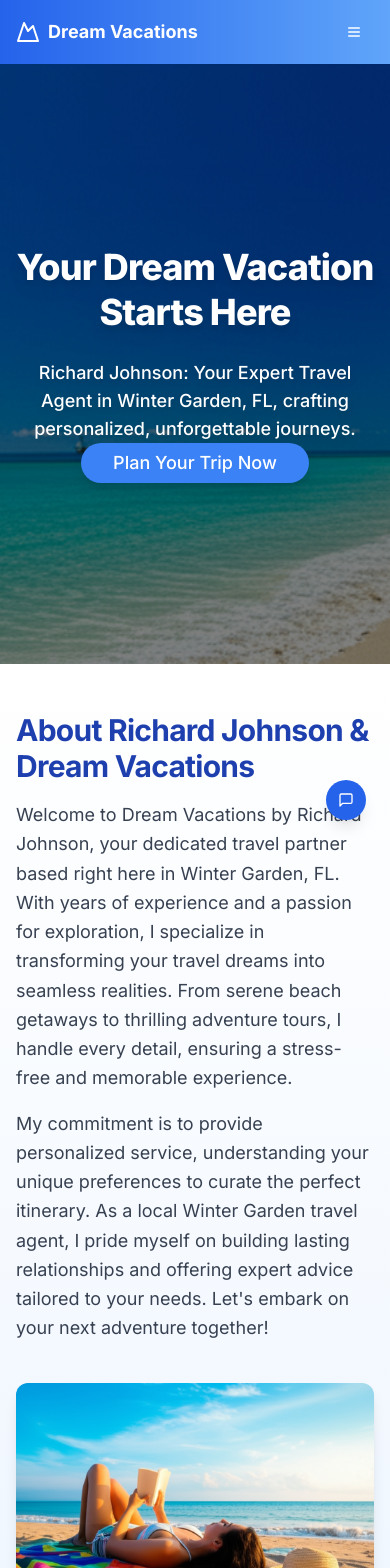
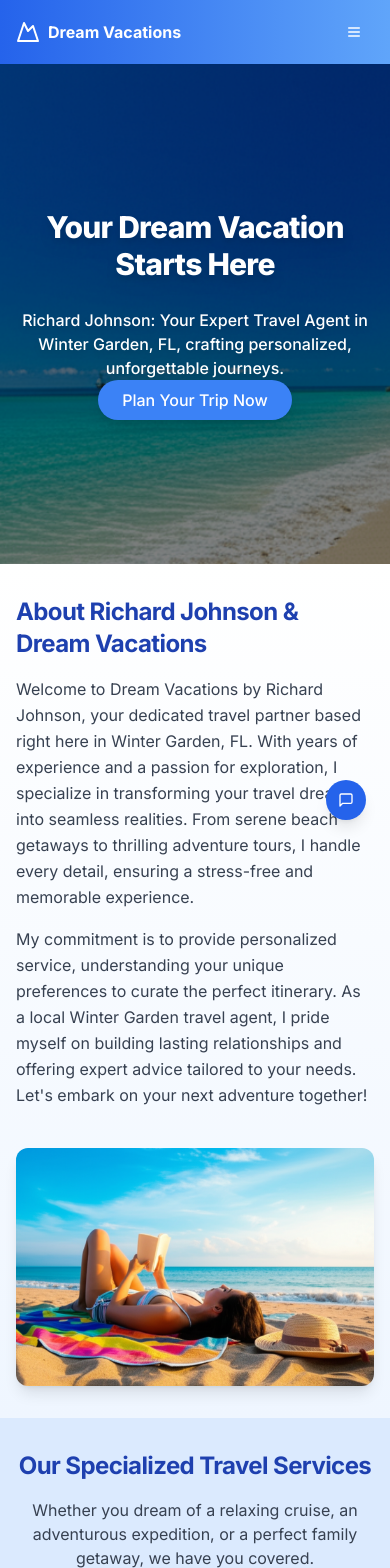
Before and after one commit to rpj777/rpj-dream-vacations-wglp, a Next.js app: page / in a window 390 px wide. Shown: the top 1568 px of the page. Built offline with nearby package versions, Linux system fonts and the light colour scheme.

Commit message:
feat: enhance mobile responsiveness for landing page
Optimize key components for mobile display and UX.

Co-authored-by: null <128954826+delpuma@users.noreply.github.com>

```diff
--- a/components/about-section.tsx
+++ b/components/about-section.tsx
@@ -2,20 +2,20 @@ import Image from "next/image"
 
 export function AboutSection() {
   return (
-    <section id="about" className="w-full py-12 md:py-24 lg:py-32 bg-gradient-to-b from-white to-blue-50">
+    <section id="about" className="w-full py-8 md:py-16 lg:py-32 bg-gradient-to-b from-white to-blue-50">
       <div className="container px-4 md:px-6">
         <div className="grid gap-10 lg:grid-cols-2 items-center">
           <div className="space-y-4">
-            <h2 className="text-3xl md:text-4xl lg:text-5xl font-bold tracking-tight text-blue-800">
+            <h2 className="text-2xl md:text-3xl lg:text-5xl font-bold tracking-tight text-blue-800">
               About Richard Johnson & Dream Vacations
             </h2>
-            <p className="text-lg text-gray-700 leading-relaxed">
+            <p className="text-base md:text-lg text-gray-700 leading-relaxed">
               Welcome to Dream Vacations by Richard Johnson, your dedicated travel partner based right here in Winter
               Garden, FL. With years of experience and a passion for exploration, I specialize in transforming your
               travel dreams into seamless realities. From serene beach getaways to thrilling adventure tours, I handle
               every detail, ensuring a stress-free and memorable experience.
             </p>
-            <p className="text-lg text-gray-700 leading-relaxed">
+            <p className="text-base md:text-lg text-gray-700 leading-relaxed">
               My commitment is to provide personalized service, understanding your unique preferences to curate the
               perfect itinerary. As a local Winter Garden travel agent, I pride myself on building lasting relationships
               and offering expert advice tailored to your needs. Let's embark on your next adventure together!
--- a/components/chatbot.tsx
+++ b/components/chatbot.tsx
@@ -52,7 +52,7 @@ export function Chatbot() {
       )}
 
       {isOpen && (
-        <Card className="fixed bottom-6 right-6 w-[calc(100%-2rem)] max-w-md h-[500px] flex flex-col shadow-2xl rounded-lg z-50 bg-white border border-blue-200">
+        <Card className="fixed bottom-6 right-6 w-[calc(100%-2rem)] max-w-sm sm:max-w-md h-[450px] sm:h-[500px] flex flex-col shadow-2xl rounded-lg z-50 bg-white border border-blue-200">
           <CardHeader className="flex flex-row items-center justify-between p-4 border-b bg-blue-600 text-white rounded-t-lg">
             <CardTitle className="text-lg font-semibold">Dream Vacations Chat</CardTitle>
             <Button
--- a/components/contact-form-section.tsx
+++ b/components/contact-form-section.tsx
@@ -45,13 +45,13 @@ export function ContactFormSection() {
   }
 
   return (
-    <section id="contact" className="w-full py-12 md:py-24 lg:py-32 bg-gradient-to-t from-white to-blue-50">
+    <section id="contact" className="w-full py-8 md:py-16 lg:py-32 bg-gradient-to-t from-white to-blue-50">
       <div className="container px-4 md:px-6 flex flex-col items-center">
         <div className="text-center space-y-4 mb-8">
-          <h2 className="text-3xl md:text-4xl lg:text-5xl font-bold tracking-tight text-blue-800">
+          <h2 className="text-2xl md:text-3xl lg:text-5xl font-bold tracking-tight text-blue-800">
             Ready to Plan Your Dream Vacation?
           </h2>
-          <p className="max-w-2xl mx-auto text-lg text-gray-700">
+          <p className="max-w-2xl mx-auto text-base md:text-lg text-gray-700">
             Contact Richard Johnson today for a personalized consultation. Let's make your travel dreams a reality!
           </p>
         </div>
@@ -108,7 +108,10 @@ export function ContactFormSection() {
                   rows={4}
                 />
               </div>
-              <Button type="submit" className="w-full bg-blue-600 hover:bg-blue-700 text-white text-lg py-3">
+              <Button
+                type="submit"
+                className="w-full bg-blue-600 hover:bg-blue-700 text-white text-base py-2 md:text-lg md:py-3"
+              >
                 Submit Inquiry
               </Button>
             </form>
--- a/components/footer.tsx
+++ b/components/footer.tsx
@@ -3,10 +3,10 @@ import { PhoneIcon, MailIcon, MapPinIcon } from "lucide-react"
 
 export function Footer() {
   return (
-    <footer className="bg-blue-800 text-white py-8 md:py-12">
-      <div className="container px-4 md:px-6 grid grid-cols-1 md:grid-cols-3 gap-8">
+    <footer className="bg-blue-800 text-white py-6 md:py-12">
+      <div className="container px-4 md:px-6 grid grid-cols-1 sm:grid-cols-2 md:grid-cols-3 gap-8">
         <div className="space-y-4">
-          <h3 className="text-xl font-bold">Dream Vacations</h3>
+          <h3 className="text-lg md:text-xl font-bold">Dream Vacations</h3>
           <p className="text-sm text-blue-200">
             Your trusted travel agent in Winter Garden, FL, crafting personalized dream vacations.
           </p>
@@ -16,7 +16,7 @@ export function Footer() {
           </div>
         </div>
         <div className="space-y-4">
-          <h3 className="text-xl font-bold">Quick Links</h3>
+          <h3 className="text-lg md:text-xl font-bold">Quick Links</h3>
           <nav className="flex flex-col space-y-2">
             <Link href="#" className="text-sm text-blue-200 hover:underline">
               Home
@@ -33,7 +33,7 @@ export function Footer() {
           </nav>
         </div>
         <div className="space-y-4">
-          <h3 className="text-xl font-bold">Contact Us</h3>
+          <h3 className="text-lg md:text-xl font-bold">Contact Us</h3>
           <div className="flex flex-col space-y-2">
             <Link href="tel:+14075551234" className="flex items-center gap-2 text-sm text-blue-200 hover:underline">
               <PhoneIcon className="h-5 w-5" />
--- a/components/header.tsx
+++ b/components/header.tsx
@@ -5,12 +5,12 @@ import { SheetTrigger, SheetContent, Sheet } from "@/components/ui/sheet"
 
 export function Header() {
   return (
-    <header className="px-4 lg:px-6 h-16 flex items-center bg-gradient-to-r from-blue-600 to-blue-400 text-white shadow-md">
+    <header className="px-4 md:px-6 h-16 flex items-center bg-gradient-to-r from-blue-600 to-blue-400 text-white shadow-md">
       <Link href="#" className="flex items-center justify-center gap-2">
         <MountainIcon className="h-6 w-6" />
-        <span className="text-lg font-bold">Dream Vacations</span>
+        <span className="text-base md:text-lg font-bold">Dream Vacations</span>
       </Link>
-      <nav className="ml-auto hidden lg:flex gap-6">
+      <nav className="ml-auto hidden lg:flex gap-4 lg:gap-6">
         <Link href="#" className="text-sm font-medium hover:underline underline-offset-4">
           Home
         </Link>
--- a/components/hero-section.tsx
+++ b/components/hero-section.tsx
@@ -4,7 +4,7 @@ import { Button } from "@/components/ui/button"
 
 export function HeroSection() {
   return (
-    <section className="relative w-full h-[600px] md:h-[700px] lg:h-[800px] flex items-center justify-center text-center text-white overflow-hidden">
+    <section className="relative w-full h-[500px] md:h-[600px] lg:h-[800px] flex items-center justify-center text-center text-white overflow-hidden">
       <Image
         src="/tropical-beach-paradise.png"
         alt="Tropical beach with clear blue water and palm trees"
@@ -15,14 +15,14 @@ export function HeroSection() {
       />
       <div className="absolute inset-0 bg-black/50 z-10" />
       <div className="relative z-20 px-4 md:px-6 space-y-6">
-        <h1 className="text-4xl md:text-6xl lg:text-7xl font-extrabold tracking-tight leading-tight drop-shadow-lg">
+        <h1 className="text-3xl md:text-5xl lg:text-7xl font-extrabold tracking-tight leading-tight drop-shadow-lg">
           Your Dream Vacation Starts Here
         </h1>
-        <p className="max-w-3xl mx-auto text-lg md:text-xl lg:text-2xl font-medium drop-shadow-md">
+        <p className="max-w-3xl mx-auto text-base md:text-lg lg:text-2xl font-medium drop-shadow-md">
           Richard Johnson: Your Expert Travel Agent in Winter Garden, FL, crafting personalized, unforgettable journeys.
         </p>
         <Link href="#contact">
-          <Button className="bg-blue-500 hover:bg-blue-600 text-white text-lg px-8 py-3 rounded-full shadow-lg transition-all duration-300 transform hover:scale-105">
+          <Button className="bg-blue-500 hover:bg-blue-600 text-white text-base px-6 py-2 md:text-lg md:px-8 md:py-3 rounded-full shadow-lg transition-all duration-300 transform hover:scale-105">
             Plan Your Trip Now
           </Button>
         </Link>
--- a/components/services-section.tsx
+++ b/components/services-section.tsx
@@ -3,18 +3,18 @@ import { Card, CardHeader, CardTitle, CardDescription, CardContent } from "@/com
 
 export function ServicesSection() {
   return (
-    <section id="services" className="w-full py-12 md:py-24 lg:py-32 bg-blue-100">
+    <section id="services" className="w-full py-8 md:py-16 lg:py-32 bg-blue-100">
       <div className="container px-4 md:px-6 text-center">
         <div className="space-y-4 mb-12">
-          <h2 className="text-3xl md:text-4xl lg:text-5xl font-bold tracking-tight text-blue-800">
+          <h2 className="text-2xl md:text-3xl lg:text-5xl font-bold tracking-tight text-blue-800">
             Our Specialized Travel Services
           </h2>
-          <p className="max-w-3xl mx-auto text-lg text-gray-700">
+          <p className="max-w-3xl mx-auto text-base md:text-lg text-gray-700">
             Whether you dream of a relaxing cruise, an adventurous expedition, or a perfect family getaway, we have you
             covered.
           </p>
         </div>
-        <div className="grid grid-cols-1 sm:grid-cols-2 lg:grid-cols-3 gap-8">
+        <div className="grid grid-cols-1 sm:grid-cols-2 md:grid-cols-2 lg:grid-cols-3 gap-8">
           <Card className="bg-white shadow-lg hover:shadow-xl transition-shadow duration-300">
             <CardHeader className="flex flex-col items-center text-center p-6">
               <ShipIcon className="h-12 w-12 text-blue-600 mb-4" />
```
